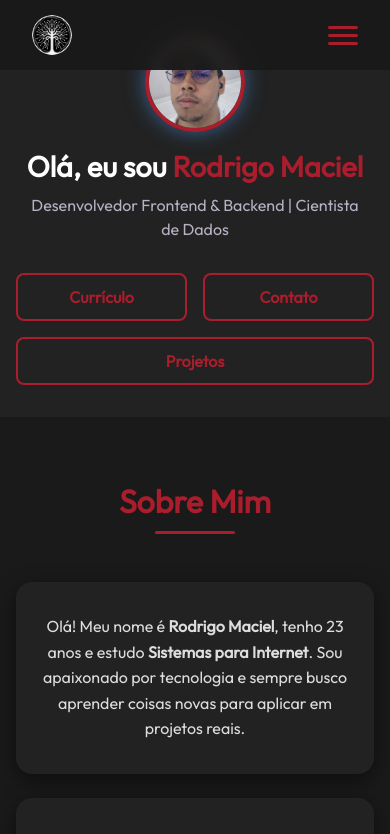
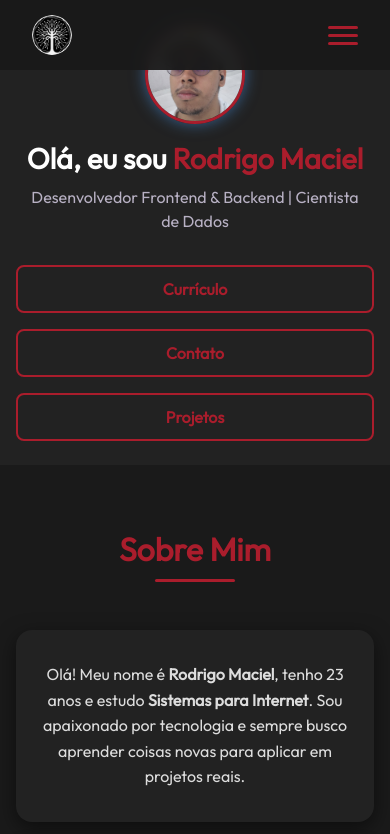
Before and after one commit to ZaraTakion/ZaraTakion.github.io, a React (Vite) app: page / in a window 390 px wide. Shown: the top 834 px of the page. Built offline with nearby package versions, Linux system fonts and the light colour scheme; the HTML template or start-up script is replaced by a standard one.

Commit message:
Atualização: novo design moderno e responsivo das seções

```diff
--- a/src/Components/Hero/Hero.css
+++ b/src/Components/Hero/Hero.css
@@ -3,12 +3,12 @@
   display: flex;
   justify-content: center;
   align-items: center;
+  flex-direction: column;
   padding: clamp(2rem, 6vw, 6rem) 1rem;
   background: linear-gradient(135deg, #1a1a1a, #111);
   text-align: center;
   position: relative;
   overflow: hidden;
-  flex-direction: column;
 }
 
 .hero-container {
@@ -17,10 +17,11 @@
 }
 
 .hero-img {
-  width: clamp(100px, 20vw, 160px); /* ajusta automaticamente entre 100px e 160px */
+  width: clamp(100px, 20vw, 160px); /* tamanho responsivo */
   height: clamp(100px, 20vw, 160px);
   border-radius: 50%;
   object-fit: cover;
+  object-position: top; /* evita corte no topo */
   margin: 0 auto 1rem;
   border: 4px solid var(--primaria);
   box-shadow: 0 0 20px rgba(77,163,255,0.5);
@@ -47,7 +48,7 @@
   margin: 0 auto 2rem;
   font-size: clamp(1rem, 2.5vw, 1.1rem);
   line-height: 1.5;
-  padding: 0 10px; /* evita encostar nas bordas do celular */
+  padding: 0 10px; /* evita encostar nas bordas no mobile */
 }
 
 .hero-actions {
@@ -74,3 +75,19 @@
   color: #111;
   transform: translateY(-3px);
 }
+
+/* Ajustes específicos para mobile (menor que 480px) */
+@media (max-width: 480px) {
+  .hero {
+    padding: clamp(1.5rem, 5vw, 3rem) 1rem; /* reduz padding superior */
+  }
+
+  .hero-img {
+    border: 3px solid var(--primaria); /* reduz borda para caber melhor */
+    box-shadow: 0 0 15px rgba(77,163,255,0.5);
+  }
+
+  .hero-actions a {
+    flex: 1 1 100%; /* botões ocupam largura total */
+  }
+}
```
